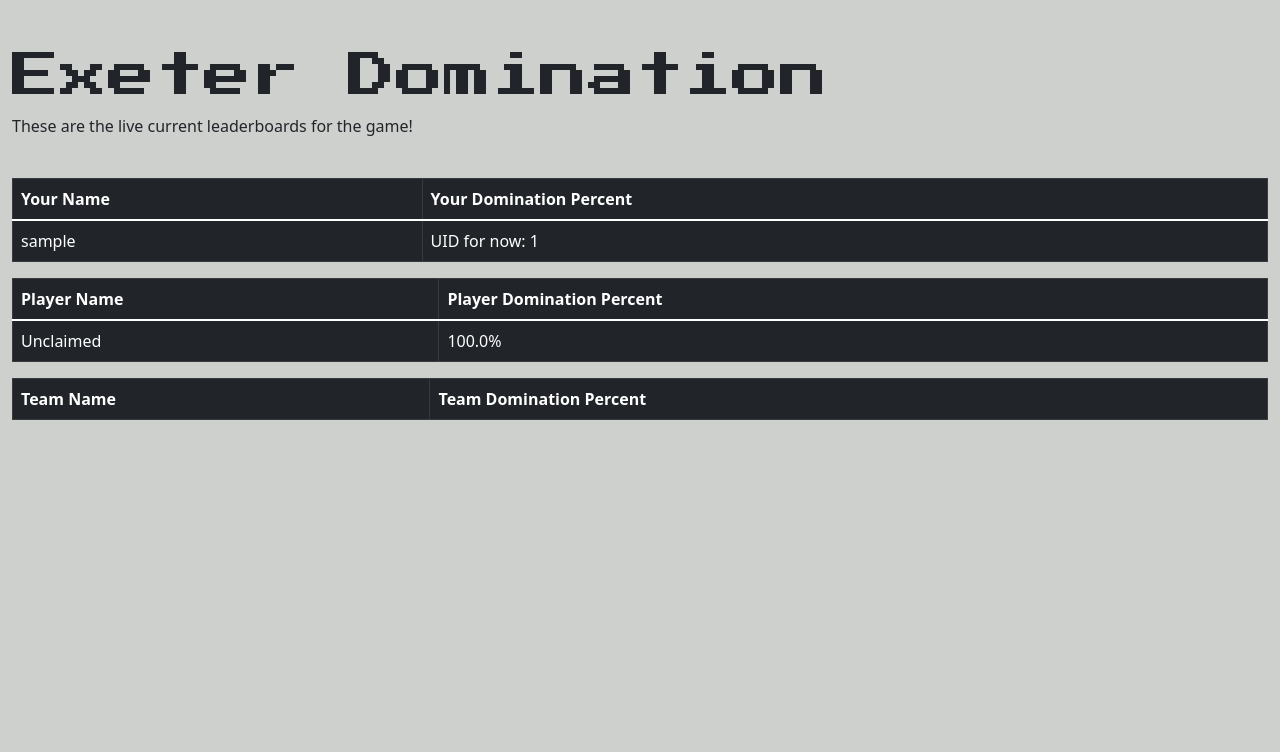
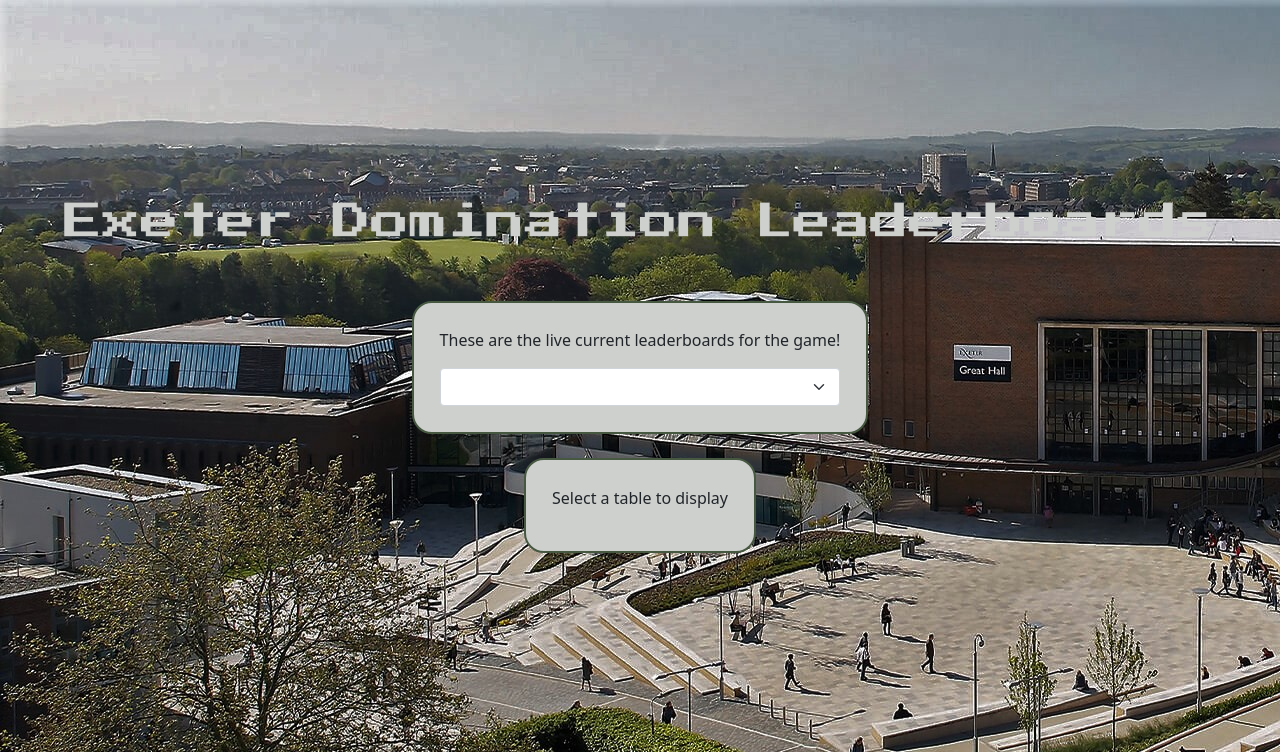
Before and after one commit to TreeveWhite/ecm2434-project, a Django app: page /leaderboard in a window 1280 px wide. Shown: the part 56-808 px from the top of the page. Before the commit the page ends 476 px from the top, so only its background shows below. Run offline with Django 4.2, Linux system fonts and the light colour scheme; the visitor is signed in with stand-in values (Sample User, id 1); data comes from the database, SQL or seed files in the repository; lists and menus that the app fills with data are empty.

Commit message:
finished redesign

```diff
--- /dev/null
+++ b/TheProject/exeterDomination/static/leaderboards.js
@@ -0,0 +1,18 @@
+
+
+function showDiv()
+{
+    document.getElementById("msg").textContent = ""
+    selected = document.getElementById("leaderboardSelect").value;
+    if (selected == "playersDiv")
+    {
+        document.getElementById("playersDiv").style.display = "block"
+        document.getElementById("teamsDiv").style.display = "none"
+    }
+    else
+    {
+        document.getElementById("playersDiv").style.display = "none"
+        document.getElementById("teamsDiv").style.display = "block"
+    }
+
+}
--- a/TheProject/exeterDomination/static/stylesheet.css
+++ b/TheProject/exeterDomination/static/stylesheet.css
@@ -132,3 +132,11 @@ html {
     background-image: url("/static/campus.jpg");
     height: 94vh;
 }
+
+#teamsDiv {
+    display: none;
+}
+
+#playersDiv {
+    display: none;
+}
--- a/TheProject/exeterDomination/templates/exeterDomination/leaderboardPage.html
+++ b/TheProject/exeterDomination/templates/exeterDomination/leaderboardPage.html
@@ -5,6 +5,8 @@
     <meta http-equiv="X-UA-Compatible" content="IE=edge">
     {% load static %}
     <link rel="stylesheet" href="{% static 'stylesheet.css' %}">
+    {% load static %}
+    <script src="{% static 'leaderboards.js' %}"></script>
     <link href='https://fonts.googleapis.com/css?family=Press Start 2P' rel='stylesheet'>
     <script src="https://ajax.googleapis.com/ajax/libs/jquery/3.6.0/jquery.min.js"></script>
     <script src="https://cdn.jsdelivr.net/npm/bootstrap@5.1.3/dist/js/bootstrap.bundle.min.js"></script>
@@ -14,30 +16,27 @@
 </head>
 <body>
     {% block nav %} {% include 'exeterDomination/navbar.html' %} {% endblock nav %}
-    <div class="container-fluid pt-5 main justify-content-center fillPage">
-        <div class="d-flex flex-fill">
-            <h1 class="arcade-font display-5">Exeter Domination</h1>
+    <div class="bg-image d-flex flex-column justify-content-center align-items-center backGroundImg">
+        <div class="d-flex">
+          <h1 class="arcade-font pageTitle">Exeter Domination Leaderboards</h1>
+        </div class="d-flex">
+        <div>
+            <br><br>
         </div>
-
+        <div class="d-flex box flex-column">
             <p>These are the live current leaderboards for the game!</p>
+            <select class="form-select" id="leaderboardSelect" onchange="showDiv()">
+                <option value=""></option>
+                <option value="playersDiv">Players Leaderboard</option>
+                <option value="teamsDiv">Teams Leaderboard</option>
+            </select>
+        </div>
+        <div>
             <br>
-
-        {% if request.user.is_authenticated %}
-        <table class="table table-bordered table-dark">
-            <thead>
-                <tr>
-                    <th>Your Name</th>
-                    <th>Your Domination Percent</th>
-                </tr>
-                <tbody>
-                        <tr>
-                            <td>{{ request.user.username }}</td>
-                            <td>UID for now: {{ request.user.id }}</td>
-                        </tr>
-                </tbody>
-            </thead>
-        </table>
-        {% endif %}
+        </div>
+        <div class="d-flex box" id="tablesDiv">
+            <p id="msg">Select a table to display</p>
+            <div id="playersDiv">
                 <table class="table table-bordered table-dark">
                     <thead>
                         <tr>
@@ -54,6 +53,8 @@
                         </tbody>
                     </thead>
                 </table>
+            </div>
+            <div id="teamsDiv">
                 <table class="table table-bordered table-dark">
                     <thead>
                         <tr>
@@ -71,5 +72,6 @@
                     </thead>
                 </table>
             </div>
+        </div>
 </body>
 </html>
```
Also changed, not shown: TheProject/exeterDomination/forms.py (+15 -0 lines), TheProject/exeterDomination/templates/exeterDomination/loginPage.html (+9 -5 lines), TheProject/exeterDomination/templates/exeterDomination/signUpPage.html (+11 -23 lines), TheProject/exeterDomination/templates/exeterDomination/teamsPage.html (+17 -13 lines). Lines whose indentation alone changed are shown as unchanged.
